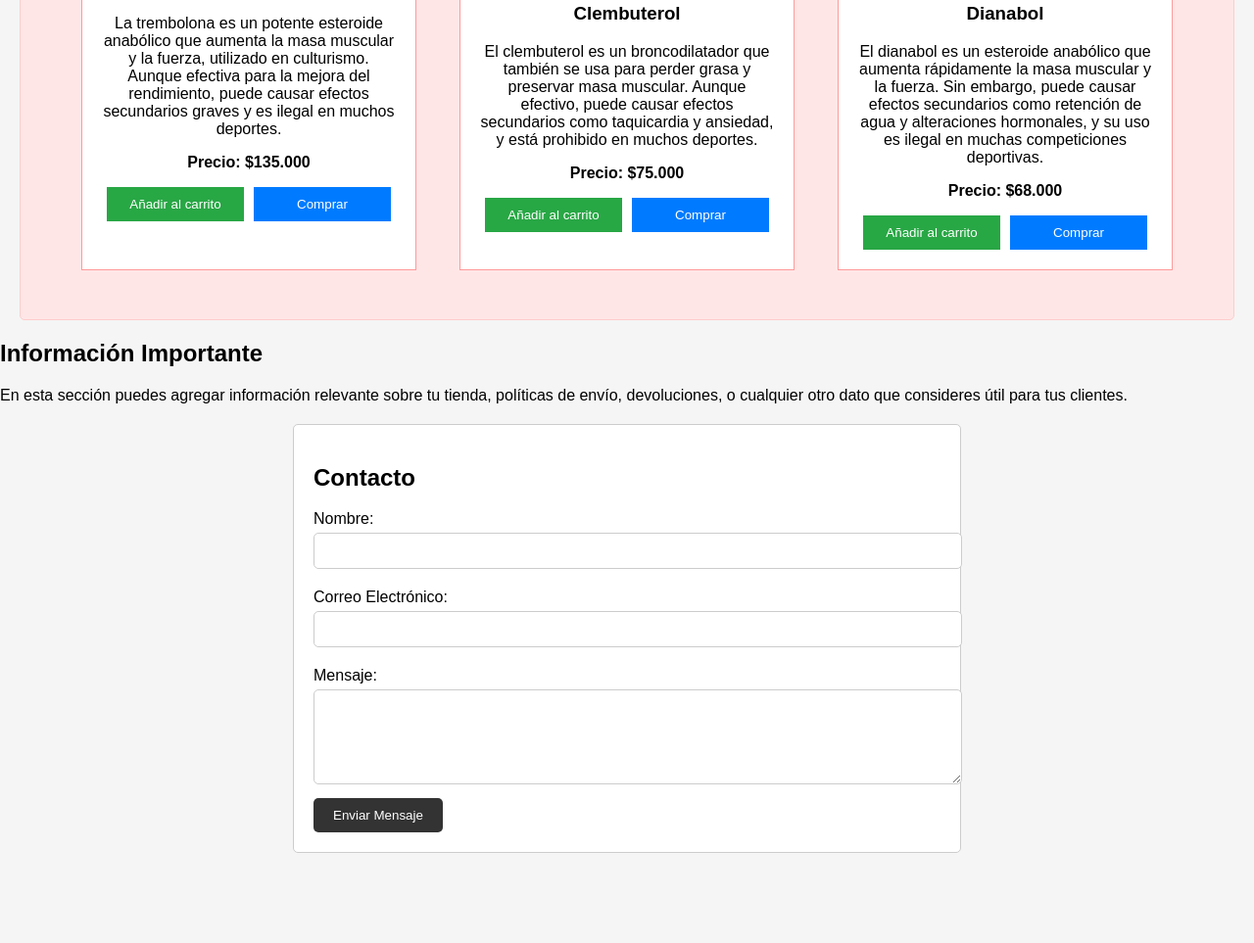
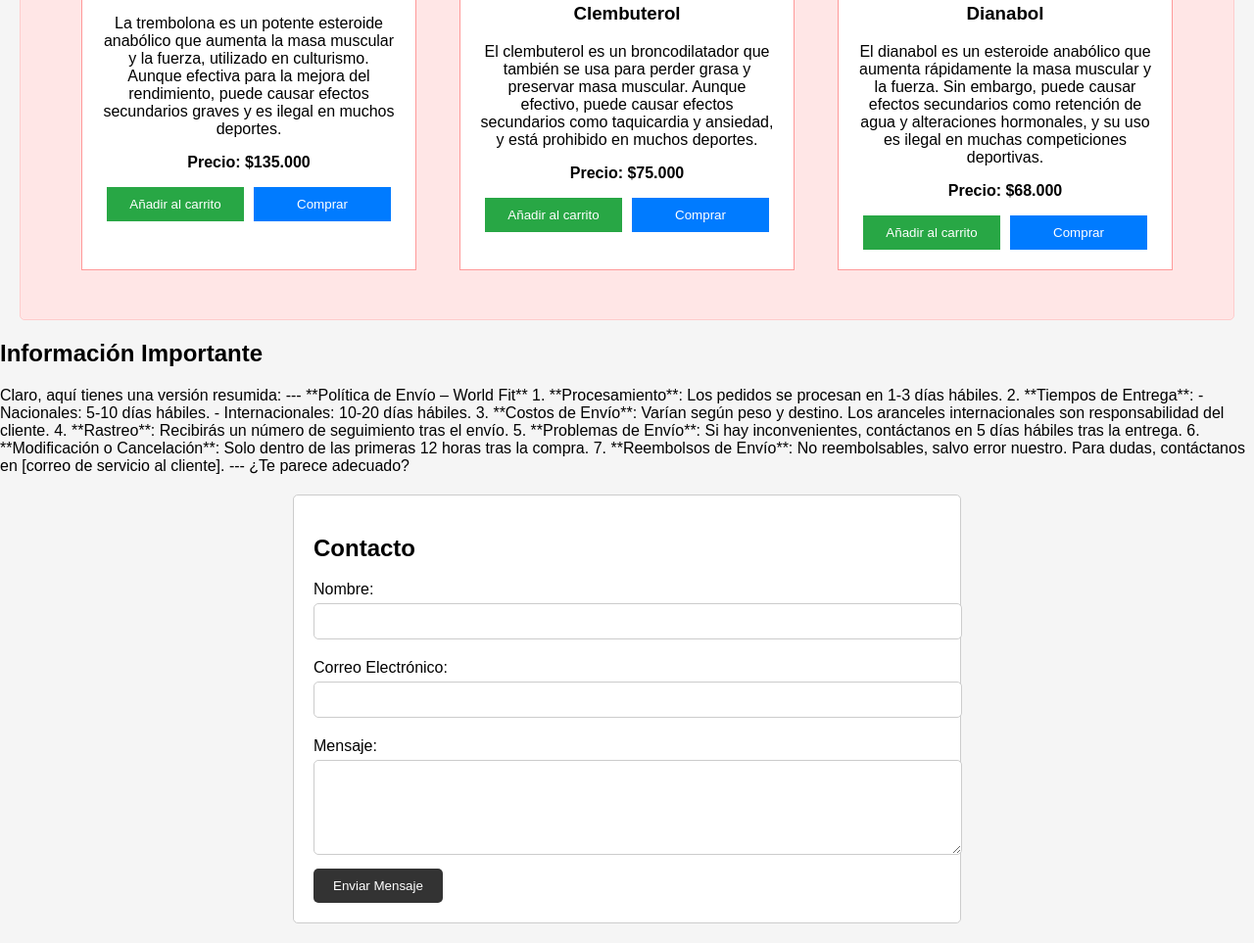
Before and after one commit to GonzaNaza/GonzaNaza.github.io, a plain HTML site: page index.html in a window 1280 px wide. Shown: the part 2977-3940 px from the top of the page at 98% size. Before the commit the page ends 3868 px from the top, so only its background shows below. Drawn offline with Linux system fonts and the light colour scheme.

Commit message:
Update index.html

```diff
--- a/index.html
+++ b/index.html
@@ -345,7 +345,33 @@ El dianabol es un esteroide anabólico que aumenta rápidamente la masa muscular
 <!-- Sección de información -->
 <section class="info-section">
     <h2>Información Importante</h2>
-    <p>En esta sección puedes agregar información relevante sobre tu tienda, políticas de envío, devoluciones, o cualquier otro dato que consideres útil para tus clientes.</p>
+    <p>Claro, aquí tienes una versión resumida:
+
+---
+
+**Política de Envío – World Fit**
+
+1. **Procesamiento**: Los pedidos se procesan en 1-3 días hábiles.
+
+2. **Tiempos de Entrega**:
+   - Nacionales: 5-10 días hábiles.
+   - Internacionales: 10-20 días hábiles.
+
+3. **Costos de Envío**: Varían según peso y destino. Los aranceles internacionales son responsabilidad del cliente.
+
+4. **Rastreo**: Recibirás un número de seguimiento tras el envío.
+
+5. **Problemas de Envío**: Si hay inconvenientes, contáctanos en 5 días hábiles tras la entrega.
+
+6. **Modificación o Cancelación**: Solo dentro de las primeras 12 horas tras la compra.
+
+7. **Reembolsos de Envío**: No reembolsables, salvo error nuestro.
+
+Para dudas, contáctanos en [correo de servicio al cliente].
+
+---
+
+¿Te parece adecuado?</p>
 </section>
 
 <!-- Sección del carrito de compras -->
```
